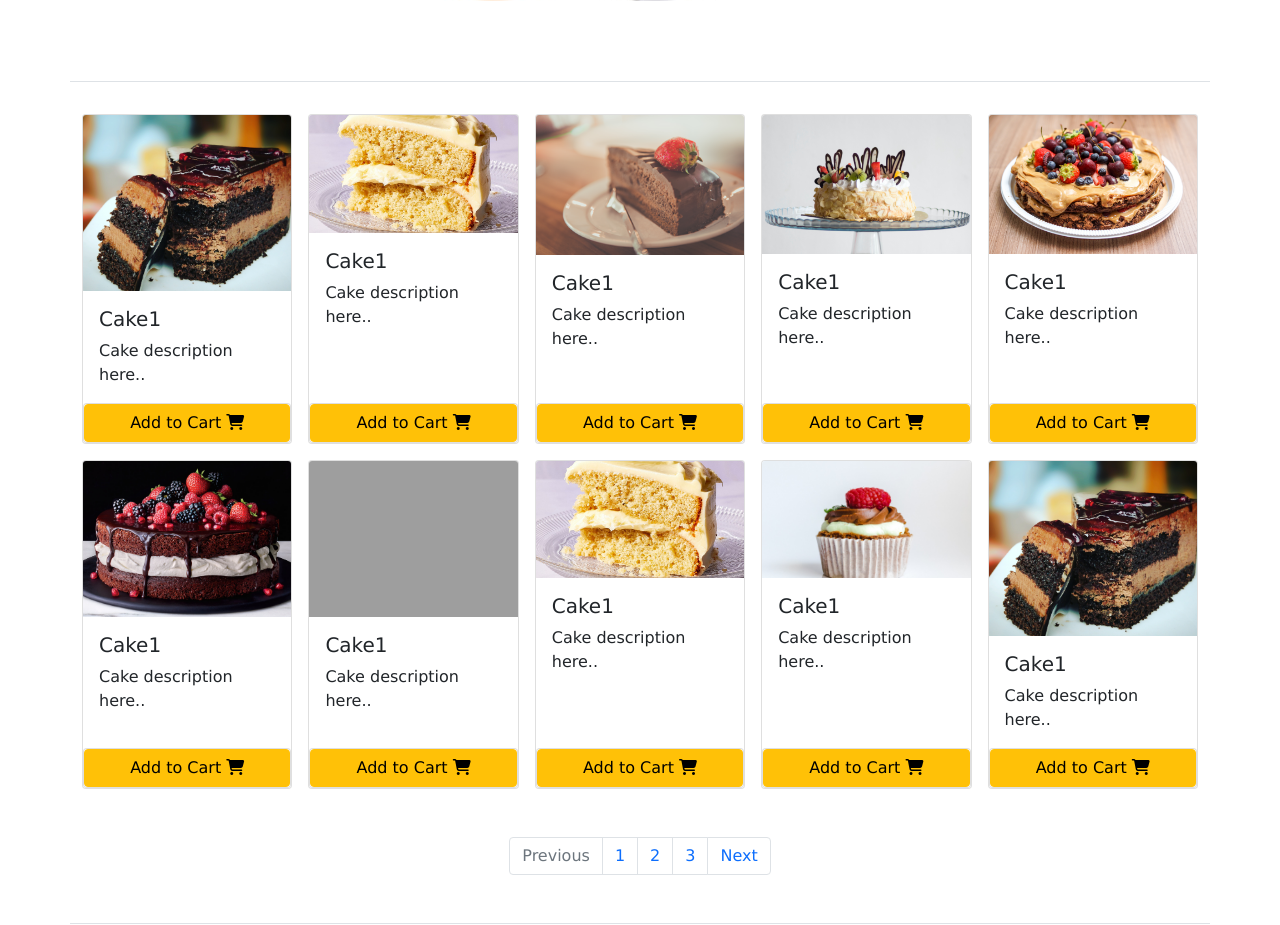
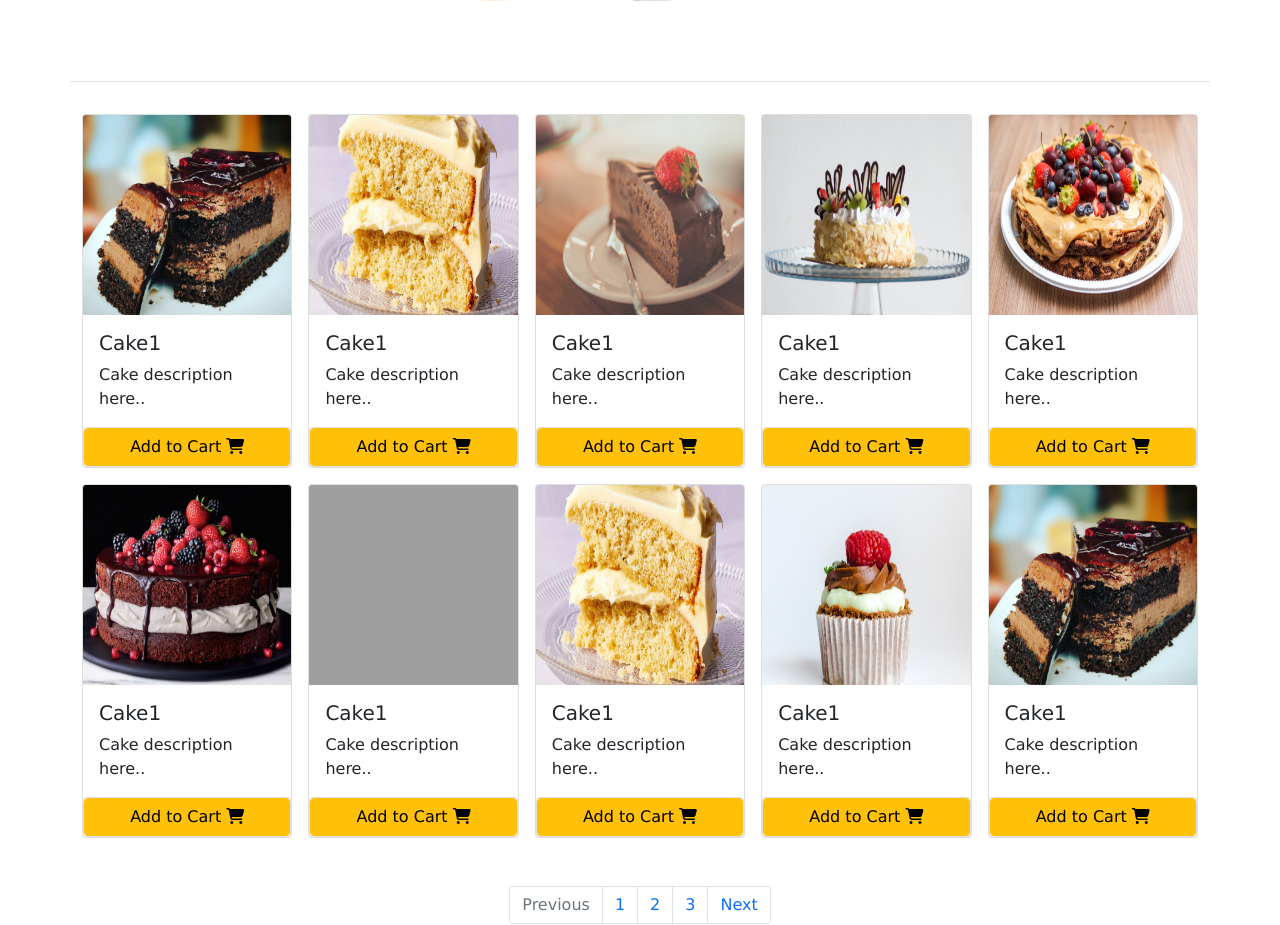
Before and after one commit to prasantmahato/Creamycreations, a PHP site: page / in a window 1280 px wide. Shown: the part 793-1718 px from the top of the page. Run offline with PHP 8.4, Linux system fonts and the light colour scheme; some libraries are stand-ins or nearby versions; some web fonts are replaced; grey boxes are pictures that could not be loaded.

Commit message:
fix(): card images

```diff
--- a/css/main.css
+++ b/css/main.css
@@ -72,6 +72,11 @@ section {
 .card {
     max-width: 18rem;
 }
+.card-image{
+    width: 100%;
+    height: 200px;
+    object-fit: fill;
+}
 
 .slider-btn .btn {
     background-color: wheat;
--- a/index.html
+++ b/index.html
@@ -103,7 +103,7 @@
           <div class="row row-cols-2 row-cols-lg-5 g-2 g-lg-3">
             <div class="col">
               <div class="card h-100">
-                <img src="images/pexels-abhinav-goswami-291528.jpg"  class="card-img-top fluid" alt="">
+                <img src="images/pexels-abhinav-goswami-291528.jpg"  class="card-img-top card-image fluid" alt="">
                 <div class="card-body">
                   <h5 class="card-title">Cake1</h5>
                   <p class="card-text">Cake description here..</p>
@@ -115,7 +115,7 @@
             </div>
             <div class="col">
               <div class="card h-100">
-                <img src="images/cake3.jpeg"  class="card-img-top fluid" alt="">
+                <img src="images/cake3.jpeg"  class="card-img-top card-image fluid" alt="">
                 <div class="card-body">
                   <h5 class="card-title">Cake1</h5>
                   <p class="card-text">Cake description here..</p>
@@ -127,7 +127,7 @@
             </div>
             <div class="col">
               <div class="card h-100">
-                <img src="images/pexels-alexander-dummer-132694 Small.png"  class="card-img-top fluid" alt="">
+                <img src="images/pexels-alexander-dummer-132694 Small.png"  class="card-img-top card-image fluid" alt="">
                 <div class="card-body">
                   <h5 class="card-title">Cake1</h5>
                   <p class="card-text">Cake description here..</p>
@@ -139,7 +139,7 @@
             </div>
             <div class="col">
               <div class="card h-100">
-                <img src="images/pexels-archie-binamira-1027811.jpg"  class="card-img-top fluid" alt="">
+                <img src="images/pexels-archie-binamira-1027811.jpg"  class="card-img-top card-image fluid" alt="">
                 <div class="card-body">
                   <h5 class="card-title">Cake1</h5>
                   <p class="card-text">Cake description here..</p>
@@ -151,7 +151,7 @@
             </div>
             <div class="col">
               <div class="card h-100">
-                <img src="images/pexels-matheus-guimarães-1291712.jpg"  class="card-img-top fluid" alt="">
+                <img src="images/pexels-matheus-guimarães-1291712.jpg"  class="card-img-top card-image fluid" alt="">
                 <div class="card-body">
                   <h5 class="card-title">Cake1</h5>
                   <p class="card-text">Cake description here..</p>
@@ -163,7 +163,7 @@
             </div>
             <div class="col">
               <div class="card h-100">
-                <img src="images/cake2.jpeg"  class="card-img-top fluid" alt="">
+                <img src="images/cake2.jpeg"  class="card-img-top card-image fluid" alt="">
                 <div class="card-body">
                   <h5 class="card-title">Cake1</h5>
                   <p class="card-text">Cake description here..</p>
@@ -175,7 +175,7 @@
             </div>
             <div class="col">
               <div class="card h-100">
-                <img src="images/pexels-suzy-hazelwood-1126359.jpg"  class="card-img-top fluid" alt="">
+                <img src="images/pexels-suzy-hazelwood-1126359.jpg"  class="card-img-top card-image fluid" alt="">
                 <div class="card-body">
                   <h5 class="card-title">Cake1</h5>
                   <p class="card-text">Cake description here..</p>
@@ -187,7 +187,7 @@
             </div>
             <div class="col">
               <div class="card h-100">
-                <img src="images/cake3.jpeg"  class="card-img-top fluid" alt="">
+                <img src="images/cake3.jpeg"  class="card-img-top card-image fluid" alt="">
                 <div class="card-body">
                   <h5 class="card-title">Cake1</h5>
                   <p class="card-text">Cake description here..</p>
@@ -199,7 +199,7 @@
             </div>
             <div class="col">
               <div class="card h-100">
-                <img src="images/pexels-vojtech-okenka-1055272.jpg"  class="card-img-top fluid" alt="">
+                <img src="images/pexels-vojtech-okenka-1055272.jpg"  class="card-img-top card-image fluid" alt="">
                 <div class="card-body">
                   <h5 class="card-title">Cake1</h5>
                   <p class="card-text">Cake description here..</p>
@@ -211,7 +211,7 @@
             </div>
             <div class="col">
               <div class="card h-100">
-                <img src="images/pexels-abhinav-goswami-291528.jpg"  class="card-img-top fluid" alt="">
+                <img src="images/pexels-abhinav-goswami-291528.jpg"  class="card-img-top card-image fluid" alt="">
                 <div class="card-body">
                   <h5 class="card-title">Cake1</h5>
                   <p class="card-text">Cake description here..</p>
```
